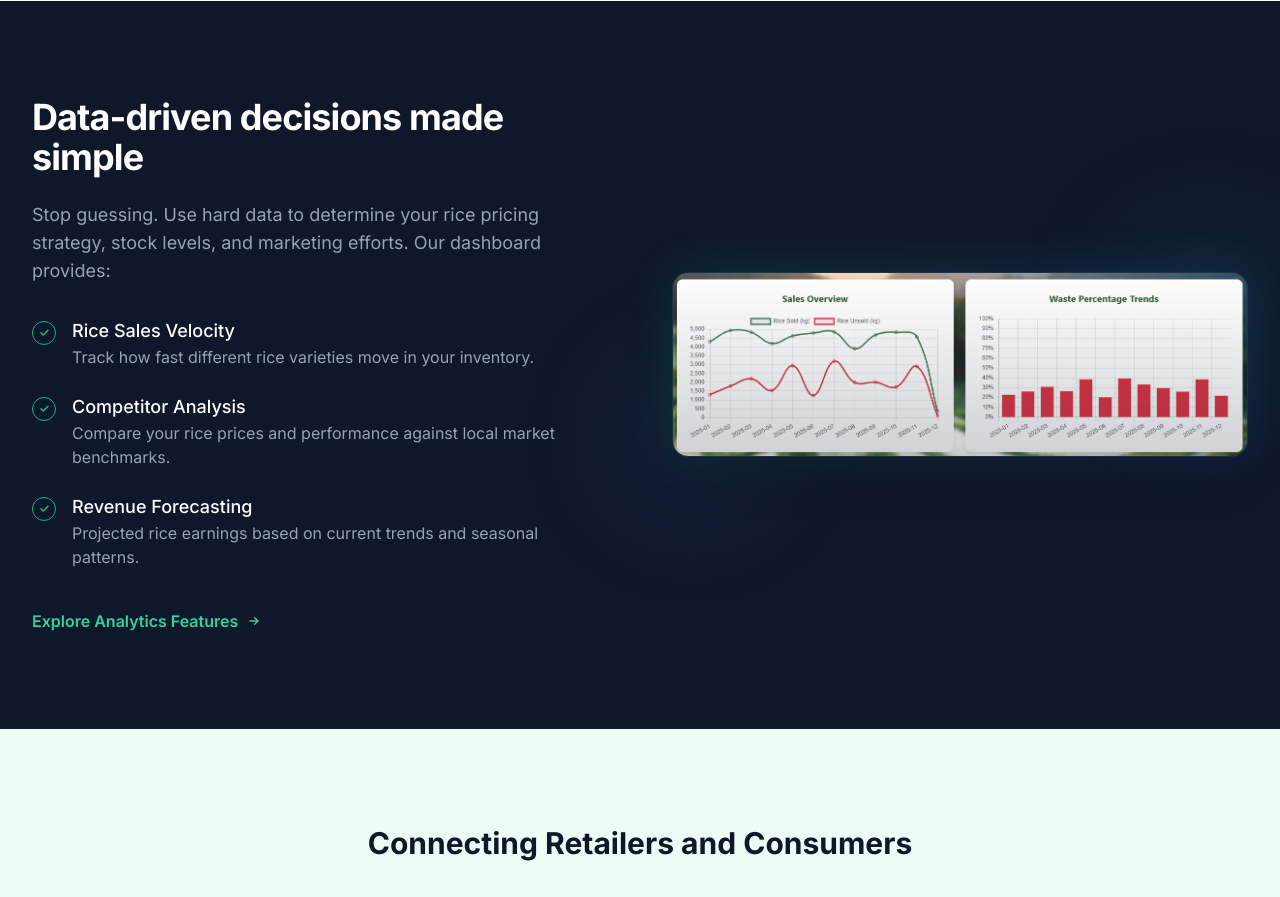
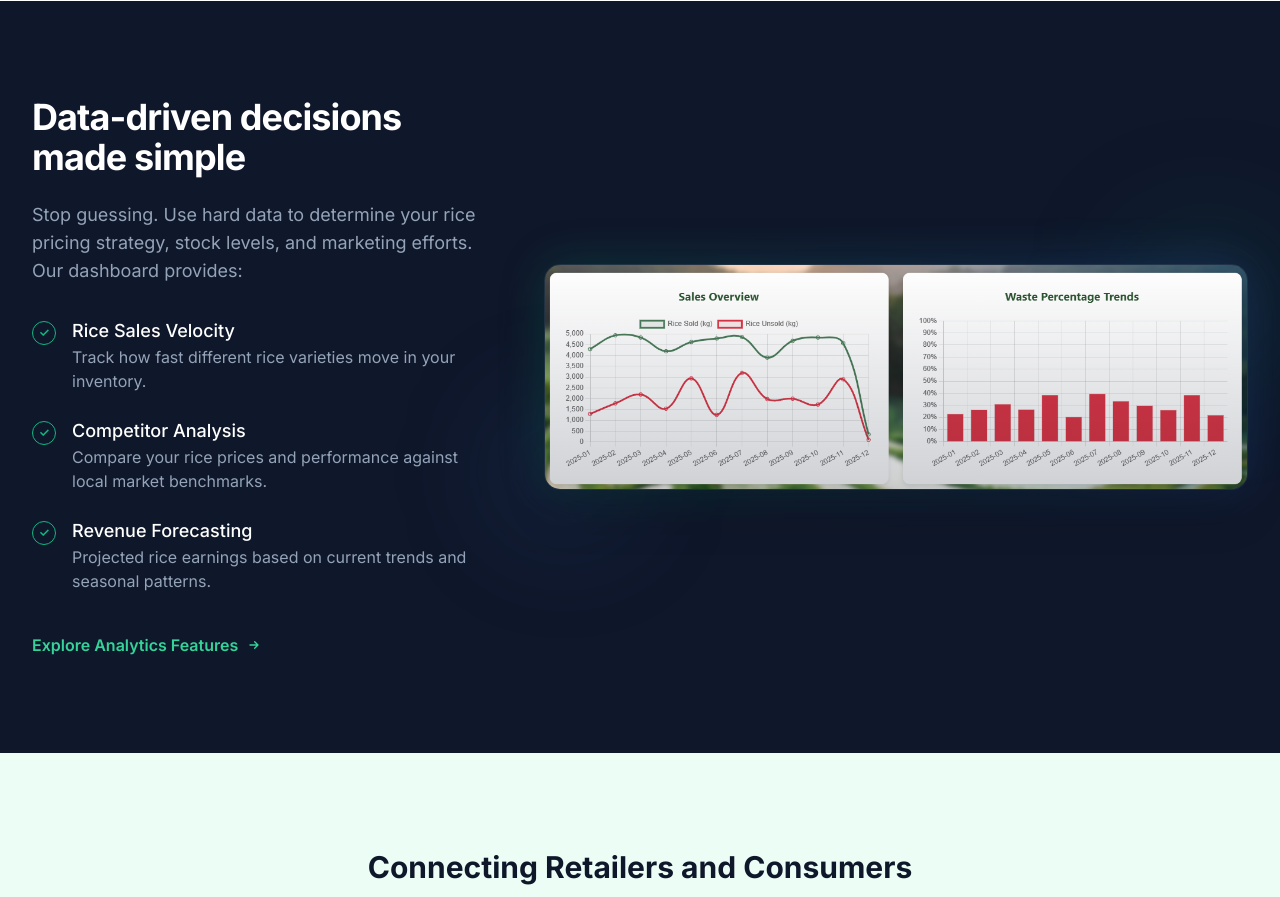
Before and after one commit to Vince0028/anilytics-rice-app, a Python web app: template templates/landing.html in a window 1280 px wide. Shown: the part 1466-2363 px from the top of the page. Run offline with Jinja, Linux system fonts and the light colour scheme; the template is opened without the code that fills it, so the values that code supplies are empty; some libraries are stand-ins or nearby versions.

Commit message:
Refactor code structure for improved readability and maintainability

```diff
--- a/templates/landing.html
+++ b/templates/landing.html
@@ -289,8 +289,8 @@
 
 <section id="analytics" class="py-24 bg-slate-900 text-white overflow-hidden">
   <div class="max-w-7xl mx-auto px-4 sm:px-6 lg:px-8">
-    <div class="grid grid-cols-1 lg:grid-cols-2 gap-16 items-center">
-      <div>
+    <div class="grid grid-cols-1 lg:grid-cols-5 gap-16 items-center">
+      <div class="lg:col-span-2">
         <h2 class="text-3xl font-bold tracking-tight sm:text-4xl mb-6">
           Data-driven decisions made simple
         </h2>
@@ -340,7 +340,7 @@
         </div>
       </div>
 
-      <div class="relative">
+      <div class="relative lg:col-span-3">
         <!-- Floating accent blobs -->
         <div class="absolute -top-10 -right-10 w-40 h-40 bg-emerald-500/10 rounded-full blur-3xl animate-blob"></div>
         <div class="absolute -bottom-10 -left-10 w-40 h-40 bg-blue-500/10 rounded-full blur-3xl animate-blob animation-delay-2000"></div>
```
Also changed, not shown: image/Landing page img/Data-driven decisions made simple2.png (added).
